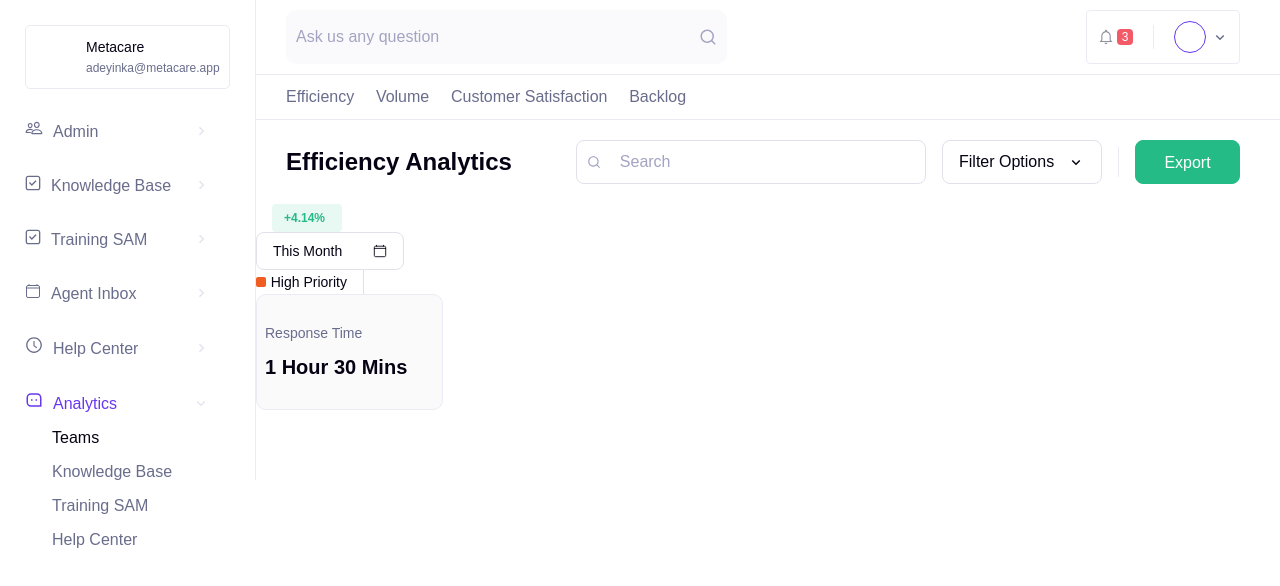
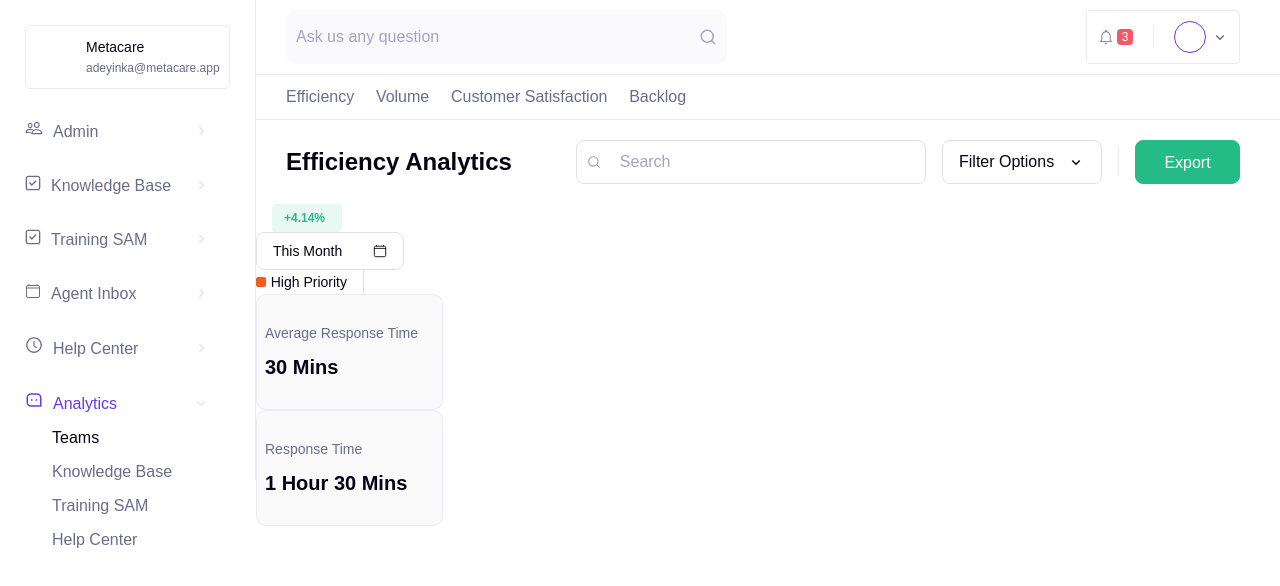
Before and after one commit to olamide234/metacare-app, a React (Create React App) app: page / in a window 1280 px wide. Shown: the top 586 px of the page. Built offline with nearby package versions, Linux system fonts and the light colour scheme.

Commit message:
average component complete

```diff
--- a/src/App.js
+++ b/src/App.js
@@ -16,6 +16,7 @@ function App() {
         <Percentage/>
         <Month/>
         <Priority bg_color={'#F05D23'}/>
+        <Average text={'Average Response Time'}/>
         <ResponseTime/>
       </div>
     </div>
--- a/src/components/average/Average.css
+++ b/src/components/average/Average.css
@@ -0,0 +1,25 @@
+.care__average{
+    display: flex;
+    flex-direction: column;
+    width: 187px;
+    height: 116px;
+    background: #FAFAFA;
+    border: 1px solid var(--color-border);
+    box-sizing: border-box;
+    border-radius: 10px;
+    padding-left: 8px;
+    justify-content: center;
+}
+.care__average-txt{
+    font-weight: 400;
+    font-size: 14px;
+    line-height: 22px;
+    color: var(--color-text-light);
+}
+.care__average-time{
+    font-weight: 600;
+    font-size: 20px;
+    line-height: 160%;
+    color: var(--color-text-dark);
+    margin-top: .7rem;
+}
--- a/src/components/average/Average.js
+++ b/src/components/average/Average.js
@@ -0,0 +1,11 @@
+import React from 'react'
+import './Average.css'
+
+export default function Average({text}) {
+    return (
+        <div className="care__average">
+            <div className="care__average-txt">{text}</div>
+            <div className="care__average-time">30 Mins</div>
+        </div>
+    )
+}
--- a/src/components/responseTime/ResponseTime.css
+++ b/src/components/responseTime/ResponseTime.css
@@ -4,7 +4,7 @@
     width: 187px;
     height: 116px;
     background: #FAFAFA;
-    border: 1px solid #ECEBF5;
+    border: 1px solid var(--color-border);
     border-radius: 10px;
     padding-left: 8px;
     justify-content: center;
```
